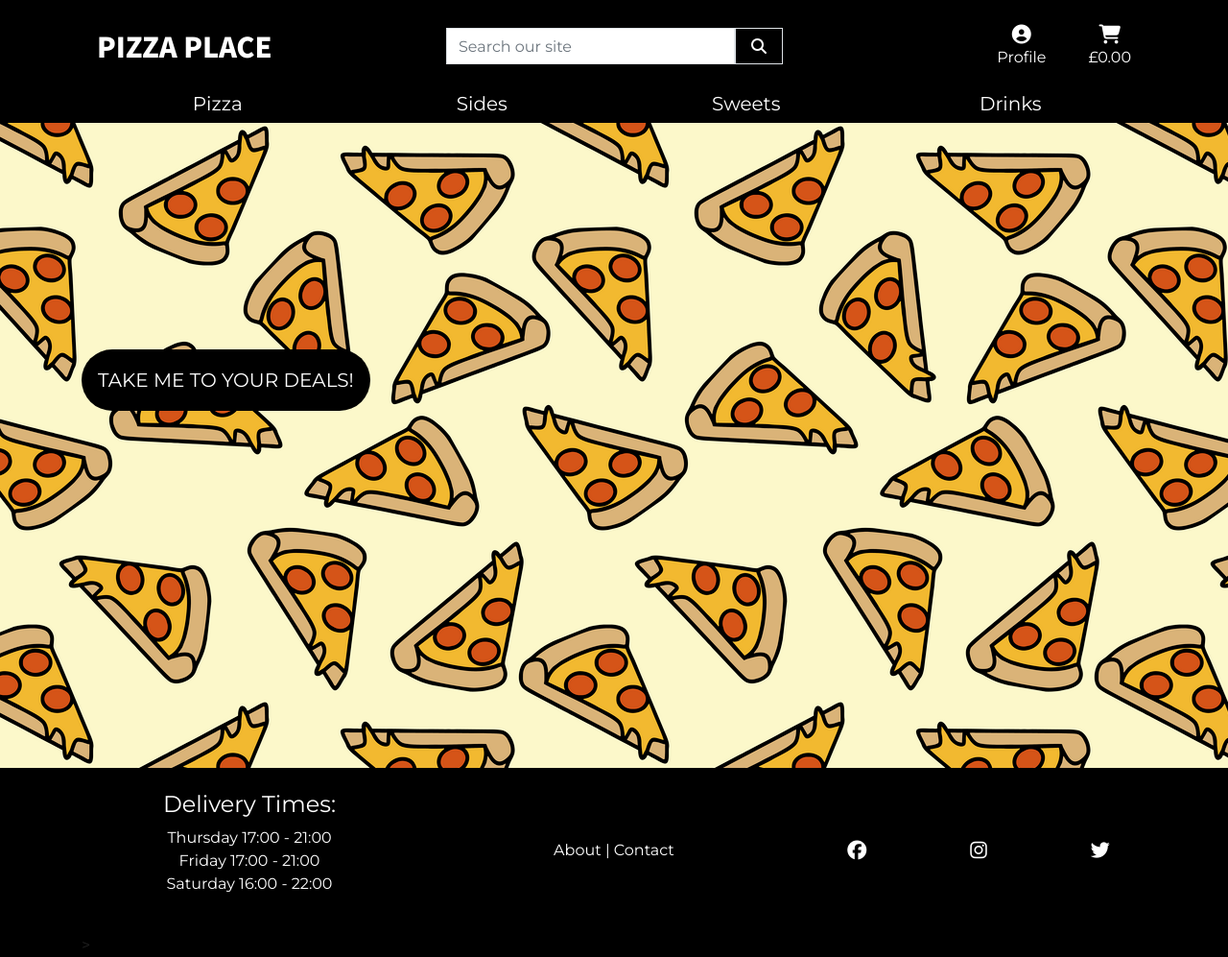
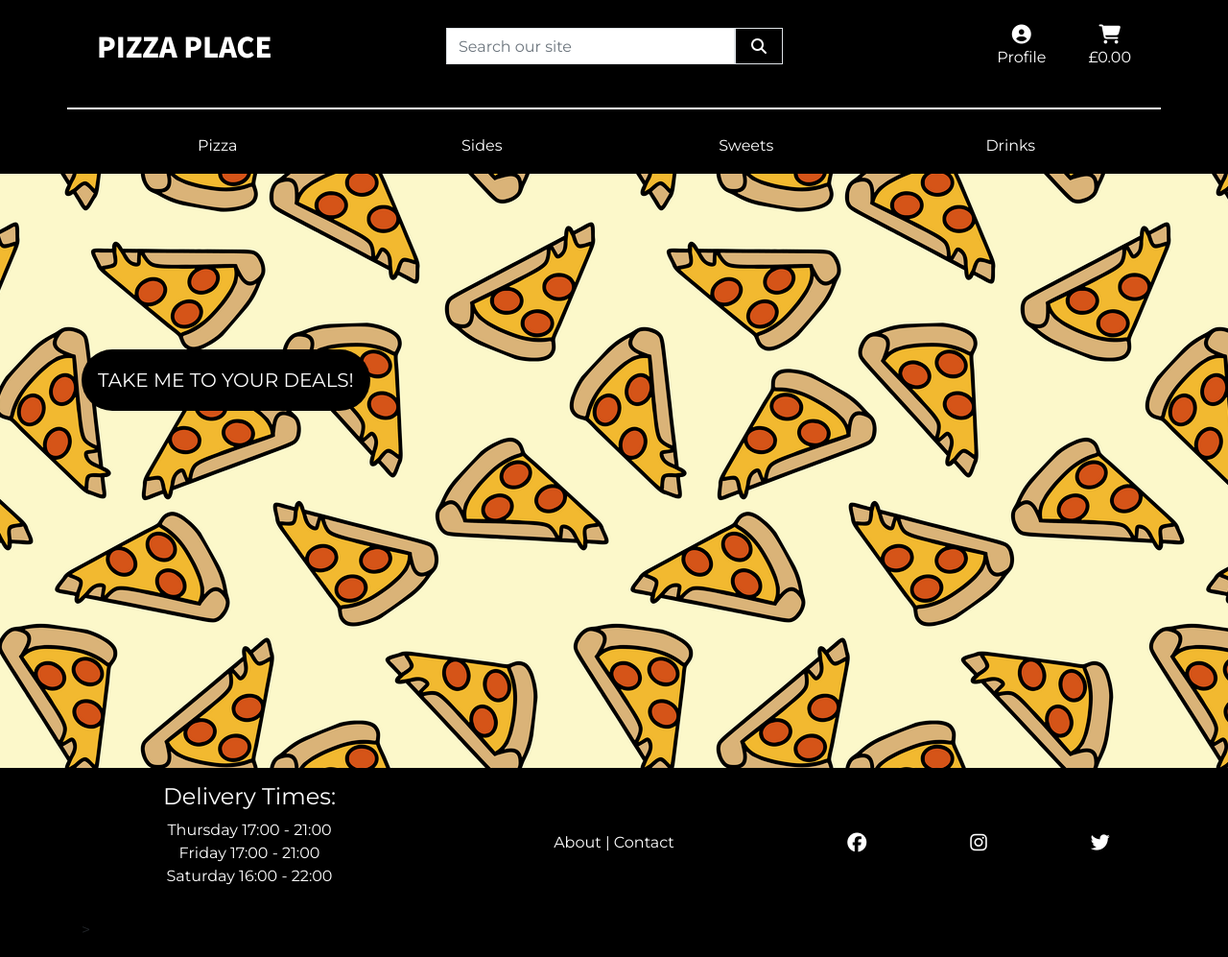
Before and after one commit to markj0hnst0n/pizza-delivery-place, a Django app: page / in a window 1280 px wide. Shown: the whole page at 96% size. After the commit the page ends 972 px from the top, so only its background shows below. Run offline with Django 3.2, Linux system fonts and the light colour scheme; some libraries are stand-ins or nearby versions.

Commit message:
header stlyed further

```diff
--- a/static/css/base.css
+++ b/static/css/base.css
@@ -2,11 +2,15 @@ html {
     height: 100%;
 }
 
+
 body {
-    background: url('/media/rsz_1pizza-slice-pattern.png') repeat;
+    background: url('/media/rsz_1pizza-slice-pattern.png') repeat center center fixed;
     font-family: 'Montserrat', sans-serif;
-    color: #222;
-    height: 100%;
+    height: 100vh;
+}
+
+hr {
+    border: 1px solid #FFF;
 }
 
 .nav-color {
--- a/templates/includes/footer.html
+++ b/templates/includes/footer.html
@@ -1,5 +1,5 @@
 <div class="row footer-row text-white">
-    <div class="col-12 col-md-4 py-3 my-2 text-center">
+    <div class="col-12 col-md-4 py-3 text-center">
         <h4>Delivery Times:</h4>
         <ul class="list-unstyled">
             <li>Thursday 17:00 - 21:00</li>
@@ -7,17 +7,9 @@
             <li>Saturday 16:00 - 22:00</li>
         </ul>
     </div>
-    <div class="col-12 col-md-4 py-3 my-auto text-center">
-        <div class="row">
-                <div class="col-4 px-0 mx-0">
-                </div>
-                <div class="col-4 px-0 mx-0">
-                    <a class="nav-menu-or-footer-link text-white" href="">About</a> |
-                    <a class="nav-menu-or-footer-link text-white" href="">Contact</a>
-                </div>
-                <div class="col-4 px-0 mx-0 ">
-                </div>
-        </div>
+    <div class="col-12 col-md-4 py-3 my-auto mb-5 text-center">
+        <a class="nav-menu-or-footer-link text-white" href="">About</a> |
+        <a class="nav-menu-or-footer-link text-white" href="">Contact</a>
     </div>
     <div class="col-12 col-md-4 py-3 my-auto text-center">
         <div class="row">
--- a/templates/includes/main-nav.html
+++ b/templates/includes/main-nav.html
@@ -56,4 +56,5 @@
             </li>
         </ul>
     </div>
+    <hr class="w-100">
 </div>
--- a/templates/includes/menu-choice-header.html
+++ b/templates/includes/menu-choice-header.html
@@ -1,22 +1,22 @@
-<div class="row w-100 mx-auto px-1">
-    <div class="col-3 nav-menu-or-footer-link text-center">
+<div class="row w-100 mx-auto py-2 px-1">
+    <div class="col-3 py-1 nav-menu-or-footer-link text-center">
         <a class="nav-menu-or-footer-link text-white" href="">
-            <h5>Pizza</h5>
+            <h6>Pizza</h6>
         </a>
     </div>
-    <div class="col-3 nav-menu-or-footer-link text-center">
+    <div class="col-3 py-1 nav-menu-or-footer-link text-center">
         <a class="nav-menu-or-footer-link text-white" href="">
-            <h5>Sides</h5>
+            <h6>Sides</h6>
         </a>
     </div>
-    <div class="col-3 nav-menu-or-footer-link text-center">
+    <div class="col-3 py-1 nav-menu-or-footer-link text-center">
         <a class="nav-menu-or-footer-link text-white" href="">
-            <h5>Sweets</h5>
+            <h6>Sweets</h6>
         </a>
     </div>
-    <div class="col-3 nav-menu-or-footer-link text-center">
+    <div class="col-3 py-1 nav-menu-or-footer-link text-center">
         <a class="nav-menu-or-footer-link text-white" href="">
-            <h5>Drinks</h5>
+            <h6>Drinks</h6>
         </a>
     </div>
 </div>
--- a/templates/includes/mobile-tablet-nav.html
+++ b/templates/includes/mobile-tablet-nav.html
@@ -61,4 +61,5 @@
             </div>
         </form>
     </div>
+    <hr class="w-100">
 </nav>
```
